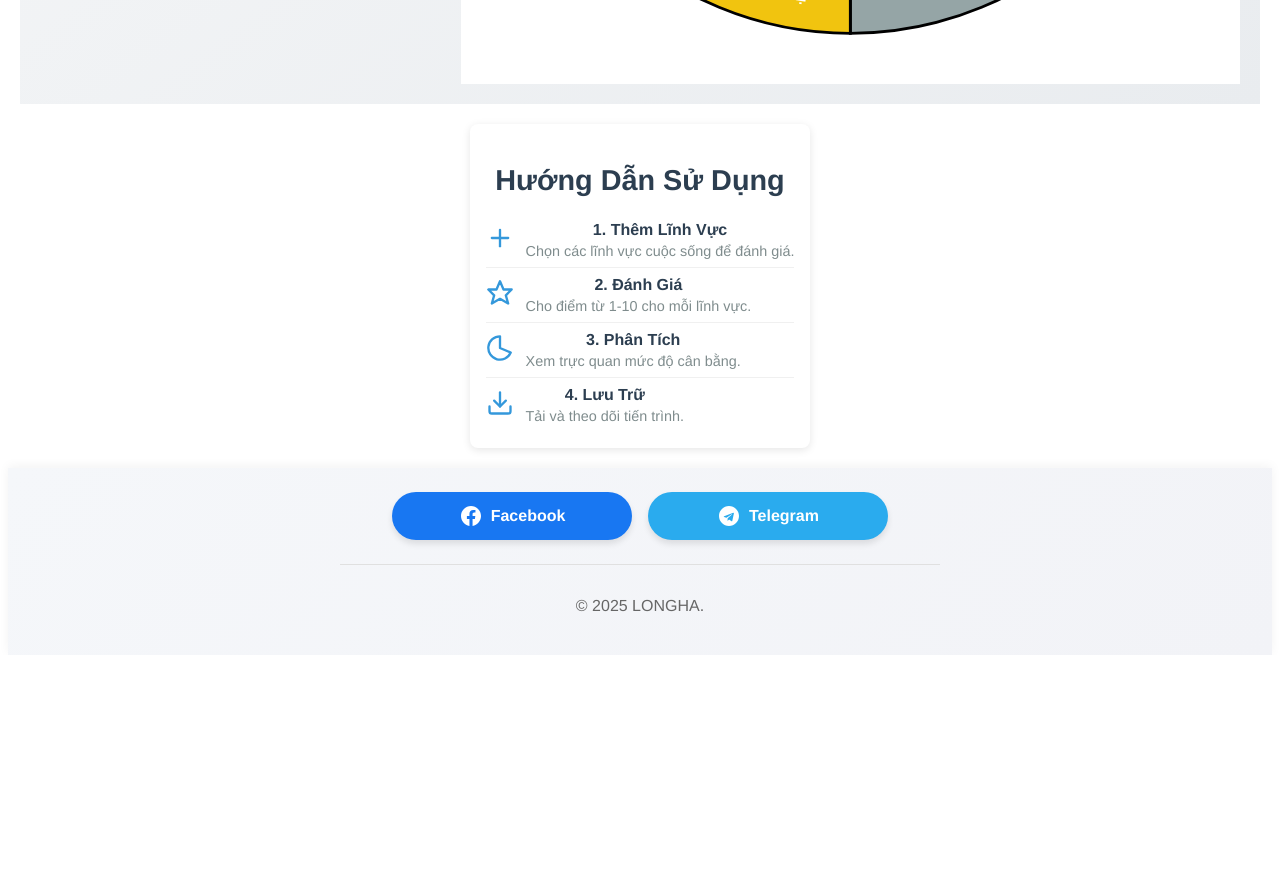
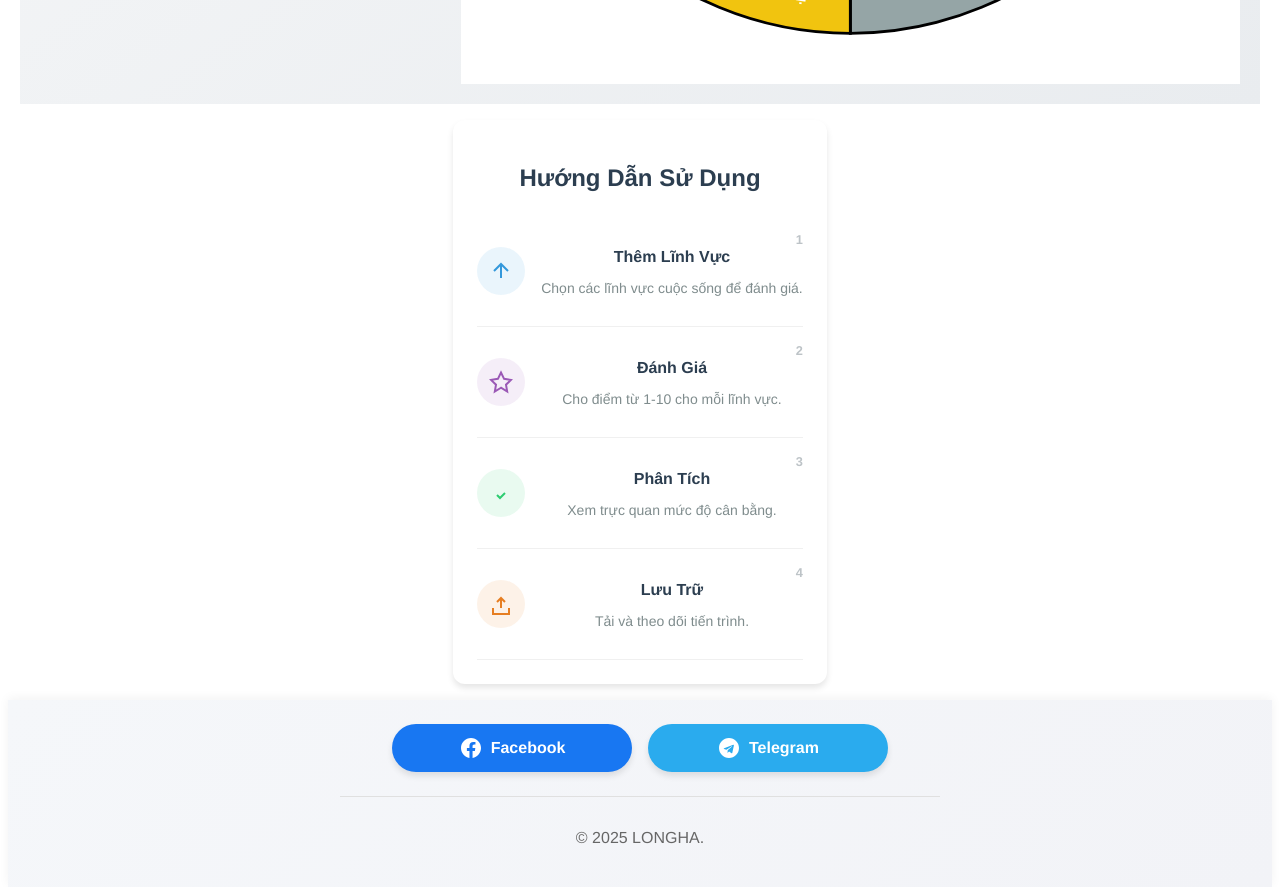
Before and after one commit to longhangoc/vue, a Vue app: page / in a window 1280 px wide. Shown: the part 900-1787 px from the top of the page. Before the commit the page ends 1555 px from the top, so only its background shows below. Built offline with nearby package versions, Linux system fonts and the light colour scheme.

Commit message:
Update HuongDanSuDung.vue

```diff
--- a/src/components/HuongDanSuDung.vue
+++ b/src/components/HuongDanSuDung.vue
@@ -1,104 +1,143 @@
 <template>
-  <div class="guide">
-    <h2>Hướng Dẫn Sử Dụng</h2>
-    <ol>
-      <li v-for="(step, index) in steps" :key="index" class="step">
-        <div class="icon-wrapper">
-          <!-- Sử dụng inline SVG dựa trên giá trị icon trong bước -->
-          <template v-if="step.icon === 'plus'">
-            <svg xmlns="http://www.w3.org/2000/svg" class="icon" width="28" height="28" viewBox="0 0 24 24" fill="none" stroke="currentColor" stroke-width="2" stroke-linecap="round" stroke-linejoin="round">
-              <line x1="12" y1="5" x2="12" y2="19"></line>
-              <line x1="5" y1="12" x2="19" y2="12"></line>
-            </svg>
-          </template>
-          <template v-else-if="step.icon === 'star'">
-            <svg xmlns="http://www.w3.org/2000/svg" class="icon" width="28" height="28" viewBox="0 0 24 24" fill="none" stroke="currentColor" stroke-width="2" stroke-linecap="round" stroke-linejoin="round">
-              <polygon points="12 2 15 9 22 9 17 14 19 21 12 17 5 21 7 14 2 9 9 9"></polygon>
-            </svg>
-          </template>
-          <template v-else-if="step.icon === 'pie'">
-            <svg xmlns="http://www.w3.org/2000/svg" class="icon" width="28" height="28" viewBox="0 0 24 24" fill="none" stroke="currentColor" stroke-width="2" stroke-linecap="round" stroke-linejoin="round">
-              <path d="M21.21 15.89A10 10 0 1 1 12 2v10z"></path>
-            </svg>
-          </template>
-          <template v-else-if="step.icon === 'download'">
-            <svg xmlns="http://www.w3.org/2000/svg" class="icon" width="28" height="28" viewBox="0 0 24 24" fill="none" stroke="currentColor" stroke-width="2" stroke-linecap="round" stroke-linejoin="round">
-              <path d="M21 15v4a2 2 0 0 1-2 2H5a2 2 0 0 1-2-2v-4"></path>
-              <polyline points="7 10 12 15 17 10"></polyline>
-              <line x1="12" y1="15" x2="12" y2="3"></line>
-            </svg>
-          </template>
+  <div class="life-balance-guide">
+    <h2 class="guide-title">Hướng Dẫn Sử Dụng</h2>
+    <div class="steps-container">
+      <div
+        v-for="(step, index) in steps"
+        :key="index"
+        class="step-item"
+      >
+        <div class="step-icon-wrapper" :class="step.iconClass">
+          <svg
+            xmlns="http://www.w3.org/2000/svg"
+            viewBox="0 0 24 24"
+            class="step-icon"
+          >
+            <path :d="step.iconPath" />
+          </svg>
         </div>
-        <div class="text">
-          <strong>{{ index + 1 }}. {{ step.title }}</strong>
-          <p>{{ step.description }}</p>
+        <div class="step-content">
+          <div class="step-number">{{ index + 1 }}</div>
+          <h3 class="step-title">{{ step.title }}</h3>
+          <p class="step-description">{{ step.description }}</p>
         </div>
-      </li>
-    </ol>
+      </div>
+    </div>
   </div>
 </template>
 
 <script>
 export default {
-  name: "HuongDanSuDung",
+  name: 'HuongDanSuDung',
   data() {
     return {
       steps: [
-        { icon: "plus", title: "Thêm Lĩnh Vực", description: "Chọn các lĩnh vực cuộc sống để đánh giá." },
-        { icon: "star", title: "Đánh Giá", description: "Cho điểm từ 1-10 cho mỗi lĩnh vực." },
-        { icon: "pie", title: "Phân Tích", description: "Xem trực quan mức độ cân bằng." },
-        { icon: "download", title: "Lưu Trữ", description: "Tải và theo dõi tiến trình." }
+        {
+          iconPath: "M12 5v14m-7-7l7-7 7 7",
+          title: "Thêm Lĩnh Vực",
+          description: "Chọn các lĩnh vực cuộc sống để đánh giá.",
+          iconClass: 'icon-blue'
+        },
+        {
+          iconPath: "M12 17.75l-6.172 3.845 1.179-6.873-5-4.867 6.9-1l3.094-6.253 3.094 6.253 6.9 1-5 4.867 1.179 6.873z",
+          title: "Đánh Giá",
+          description: "Cho điểm từ 1-10 cho mỗi lĩnh vực.",
+          iconClass: 'icon-purple'
+        },
+        {
+          iconPath: "M8 14l3 3 5-5",
+          title: "Phân Tích",
+          description: "Xem trực quan mức độ cân bằng.",
+          iconClass: 'icon-green'
+        },
+        {
+          iconPath: "M4 16v6h16v-6M16 10l-4-4-4 4m4-4v10",
+          title: "Lưu Trữ",
+          description: "Tải và theo dõi tiến trình.",
+          iconClass: 'icon-orange'
+        }
       ]
-    }
+    };
   }
 }
 </script>
 
 <style scoped>
-.guide {
-  max-width: 500px;
-  margin: 20px auto;
-  padding: 16px;
-  font-family: 'Helvetica Neue', Arial, sans-serif;
-  background: #fff;
-  border-radius: 8px;
-  box-shadow: 0 2px 8px rgba(0,0,0,0.1);
+.life-balance-guide {
+  max-width: 480px;
+  margin: 1rem auto;
+  background-color: #ffffff;
+  border-radius: 12px;
+  box-shadow: 0 4px 6px rgba(0, 0, 0, 0.1);
+  padding: 1.5rem;
 }
-.guide h2 {
+
+.guide-title {
   text-align: center;
-  font-size: 1.8rem;
-  margin-bottom: 16px;
   color: #2c3e50;
+  font-size: 1.5rem;
+  margin-bottom: 1.5rem;
+  font-weight: 600;
 }
-ol {
-  list-style: none;
-  padding: 0;
-  margin: 0;
-}
-.step {
+
+.step-item {
   display: flex;
   align-items: center;
-  gap: 12px;
-  padding: 8px 0;
+  gap: 1rem;
+  padding: 1rem 0;
   border-bottom: 1px solid #f0f0f0;
+  transition: all 0.3s ease;
 }
-.step:last-child {
-  border-bottom: none;
+
+.step-item:hover {
+  background-color: #f9f9f9;
 }
-.icon-wrapper {
+
+.step-icon-wrapper {
+  display: flex;
+  align-items: center;
+  justify-content: center;
+  width: 48px;
+  height: 48px;
+  border-radius: 50%;
   flex-shrink: 0;
 }
-.icon {
-  color: #3498db;
+
+.icon-blue { background-color: rgba(52, 152, 219, 0.1); color: #3498db; }
+.icon-purple { background-color: rgba(155, 89, 182, 0.1); color: #9b59b6; }
+.icon-green { background-color: rgba(46, 204, 113, 0.1); color: #2ecc71; }
+.icon-orange { background-color: rgba(230, 126, 34, 0.1); color: #e67e22; }
+
+.step-icon {
+  width: 24px;
+  height: 24px;
+  stroke: currentColor;
+  stroke-width: 2;
+  fill: none;
 }
-.text strong {
-  display: block;
+
+.step-content {
+  flex-grow: 1;
+  position: relative;
+}
+
+.step-number {
+  position: absolute;
+  top: 0;
+  right: 0;
+  font-size: 0.8rem;
+  color: #bdc3c7;
+  font-weight: bold;
+}
+
+.step-title {
   font-size: 1rem;
   color: #2c3e50;
+  margin-bottom: 0.25rem;
 }
-.text p {
-  margin: 4px 0 0;
-  font-size: 0.9rem;
+
+.step-description {
+  font-size: 0.875rem;
   color: #7f8c8d;
 }
 </style>
```
